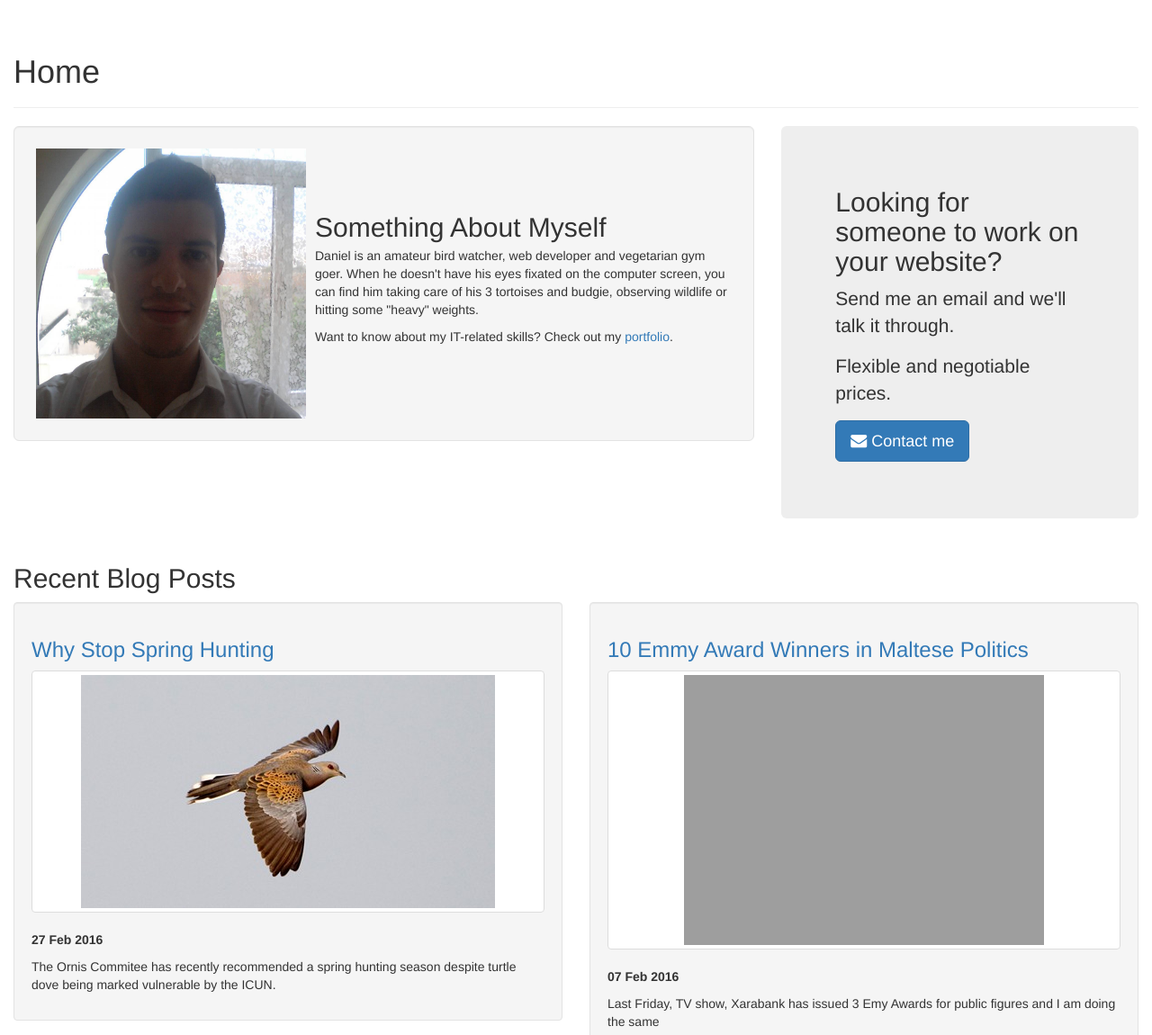
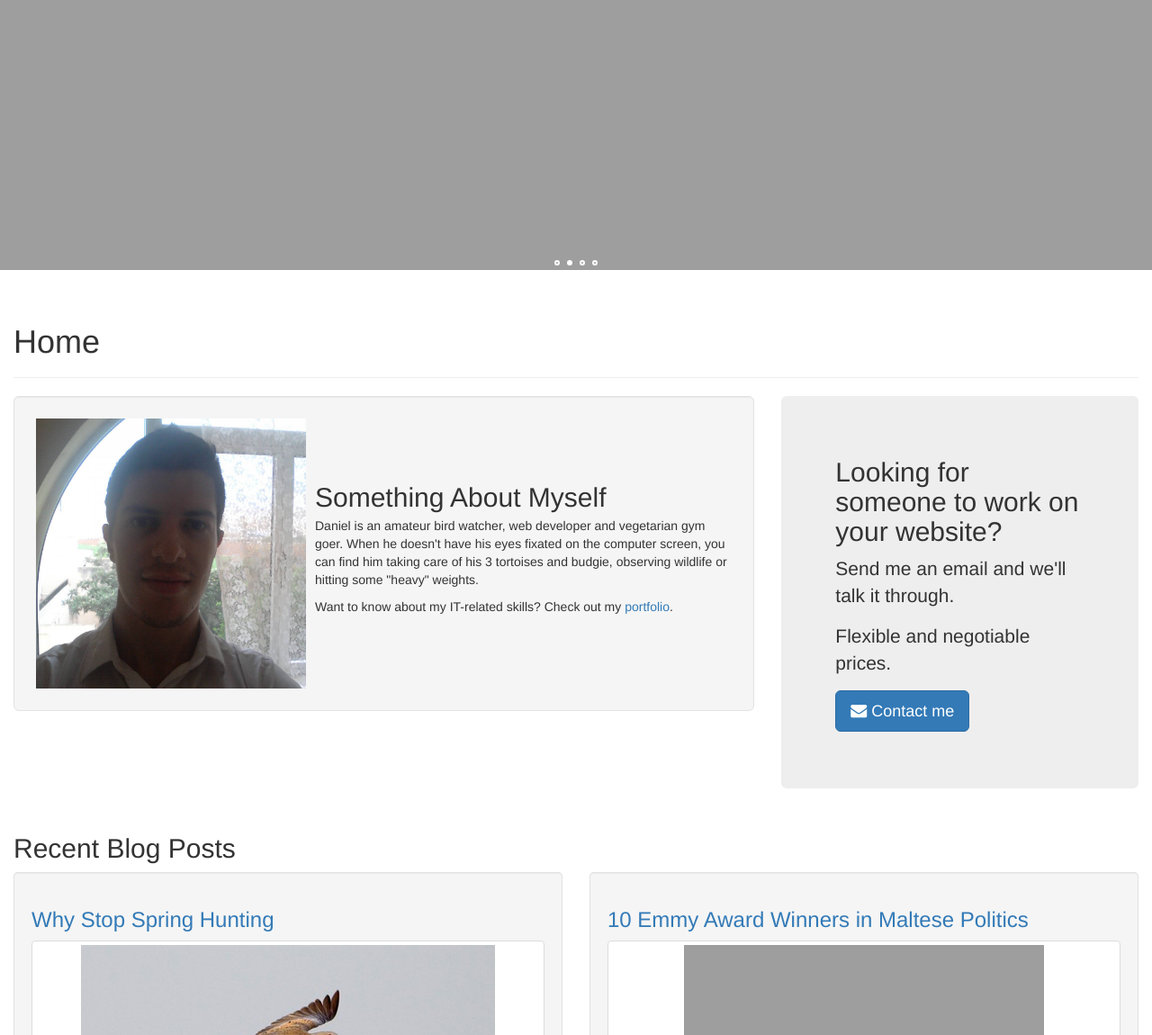
Before and after one commit to dannydes/dannydes.github.io, a Jekyll site: the page built from index.html, in a window 1280 px wide and 1400 px high. Shown: the part 250-1400 px from the top of the window at 90% size. Built offline with Jekyll 4.4.1, drawn with Linux system fonts in a browser that asks for light colours; nearby versions of some CDN libraries.

Commit message:
a couple photos and bigger header on tablets and PCs

```diff
--- a/_includes/header.html
+++ b/_includes/header.html
@@ -52,8 +52,10 @@
 		</nav>
 		<header id="header-slider">
 				<ul>
-					<li><div class="slide" style="background-image: url('http://i.imgur.com/dzWI1lK.jpg')"></div></li>
-					<li><div class="slide" style="background-image: url('https://4.bp.blogspot.com/-2IN2NRaxq3Y/VXBoNXaFznI/AAAAAAABkQY/fhXw2xBHSfU/s0/Blue_Yellow_Macaw_uhd.jpg')"></div></li>
+					<li><div class="slide" style="background-image: url('{{ site.url }}/img/2013-05-25 14.42.27.jpg')"></div></li>
+					<li><div class="slide" style="background-image: url('{{ site.url }}/img/2014-09-17 09.58.35.jpg')"></div></li>
+					<li><div class="slide" style="background-image: url('{{ site.url }}/img/2015-05-24 11.15.26.jpg')"></div></li>
+					<li><div class="slide" style="background-image: url('{{ site.url }}/img/2015-12-09 15.27.13.jpg')"></div></li>
 				</ul>
 			</header>
 		<div class="container">
--- a/css/tablet.css
+++ b/css/tablet.css
@@ -4,3 +4,4 @@
 }
 
 .post img { max-width: none; }
+.slide { height: 500px; }
```
Also changed, not shown: img/2013-05-25 14.42.27.jpg (added), 3 other files.
